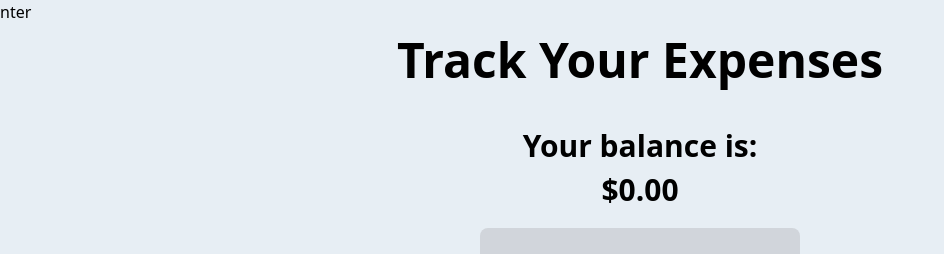
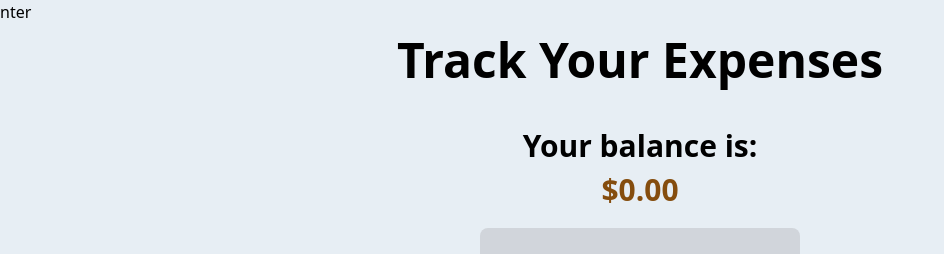
Before and after one commit to MoeMoeee/expense-tracker, a React (Create React App) app: page / in a window 1280 px wide. Shown: the top 254 px of the page, without its empty margins (0-944 px from the left). Built offline with nearby package versions, Linux system fonts and the light colour scheme.

Commit message:
changed text color

```diff
--- a/src/assets/main.css
+++ b/src/assets/main.css
@@ -666,9 +666,6 @@ video {
 .font-bold {
   font-weight: 700;
 }
-.font-semibold {
-  font-weight: 600;
-}
 .font-extrabold {
   font-weight: 800;
 }
@@ -685,6 +682,10 @@ video {
 .text-white {
   --tw-text-opacity: 1;
   color: rgb(255 255 255 / var(--tw-text-opacity));
+}
+.text-yellow-800 {
+  --tw-text-opacity: 1;
+  color: rgb(133 77 14 / var(--tw-text-opacity));
 }
 .text-green-700 {
   --tw-text-opacity: 1;
--- a/src/components/Balance.js
+++ b/src/components/Balance.js
@@ -9,7 +9,7 @@ export const Balance = () => {
   return (
     <div className='text-center mt-11'>
         <div className='text-3xl mt-4 mb-2 font-bold'>Your balance is:</div>
-        <div className='font-semibold text-3xl'>${total}</div>
+        <div className='font-bold text-3xl text-yellow-800'>${total}</div>
     </div>
   )
 }
```
